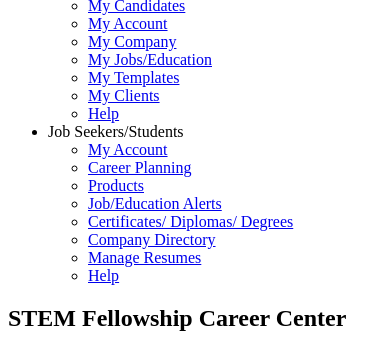
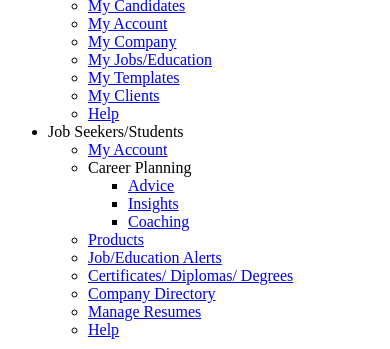
Before and after one commit to anmol02singh/landing-page, a plain HTML site: page html/main-page.html in a window 390 px wide. Shown: the part 752-1101 px from the top of the page. Drawn offline with Linux system fonts and the light colour scheme.

Commit message:
adding career planning nested menu on mobile

```diff
--- a/css/main-page.css
+++ b/css/main-page.css
@@ -392,6 +392,10 @@ html, body {
     margin: 0.8rem 0rem 0rem 0rem;
 }
 
+.mobile-menu ul .mobile-nested-dropdown-menu {
+    margin-top: 0.3rem;
+}
+
 .mobile-menu ul li a {
     text-decoration: none;
     color: #B9B9B9;
@@ -439,6 +443,34 @@ html, body {
     height: 0.45rem;
     width: auto;
 }
+
+.mobile-nested-dropdown {
+    position: relative;
+}
+
+.mobile-nested-heading {
+    color: #B9B9B9;
+    cursor: pointer;
+    padding-top: 0.5rem;
+}
+
+.mobile-nested-dropdown-menu {
+    max-height: 0;
+    overflow: hidden;
+    transition: max-height 0.5s ease-in-out;
+}
+
+.mobile-nested-dropdown-menu li a {
+    text-decoration: none;
+    color: #B9B9B9;
+    font-size: 0.9rem;
+    padding: 0.3rem 0;
+}
+
+.mobile-nested-dropdown-menu.visible {
+    max-height: 500px;
+}
+
 
 @media (max-width: 768px) {
     .nav-links, .login-signup, .nav-button {
--- a/html/main-page.html
+++ b/html/main-page.html
@@ -110,7 +110,16 @@
                                 </div>
                                 <ul class="dropdown-menu-mobile">
                                     <li><a href="https://careers.stemfellowship.org/account/">My Account</a></li>
-                                    <li><a href="#">Career Planning</a></li>
+                                    <li class="mobile-nested-dropdown">
+                                        <div class="mobile-nested-heading">
+                                            Career Planning
+                                        </div>
+                                        <ul class="mobile-nested-dropdown-menu">
+                                            <li><a href="https://careers.stemfellowship.org/career-advice/">Advice</a></li>
+                                            <li><a href="https://careers.stemfellowship.org/career-insights/">Insights</a></li>
+                                            <li><a href="https://careers.stemfellowship.org/career-coaching/">Coaching</a></li>
+                                        </ul>
+                                    </li>
                                     <li><a href="https://careers.stemfellowship.org/pricing/">Products</a></li>
                                     <li><a href="https://careers.stemfellowship.org/job/alerts/">Job/Education Alerts</a></li>
                                     <li><a href="https://careers.stemfellowship.org/jobs/?t1841=753420">Certificates/ Diplomas/ Degrees</a></li>
```
Also changed, not shown: js/main.js (+15 -0 lines).
